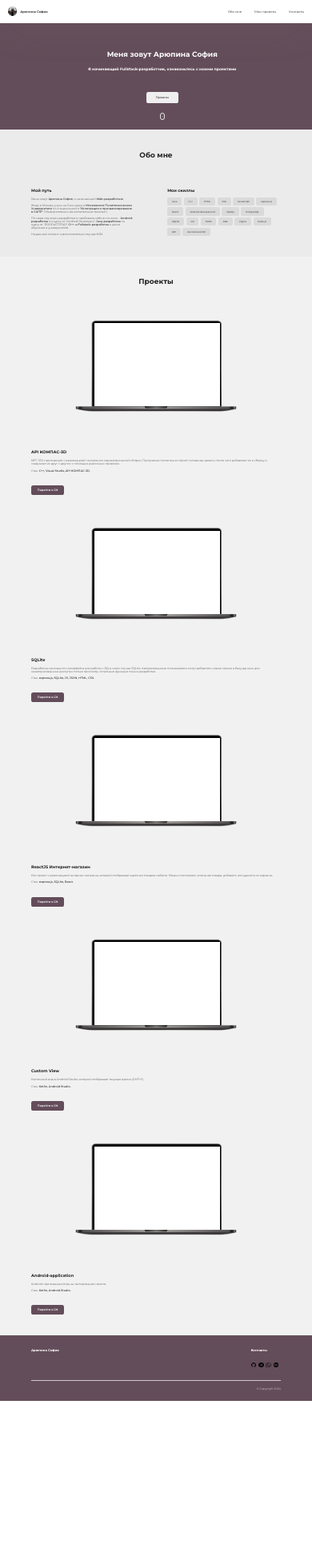
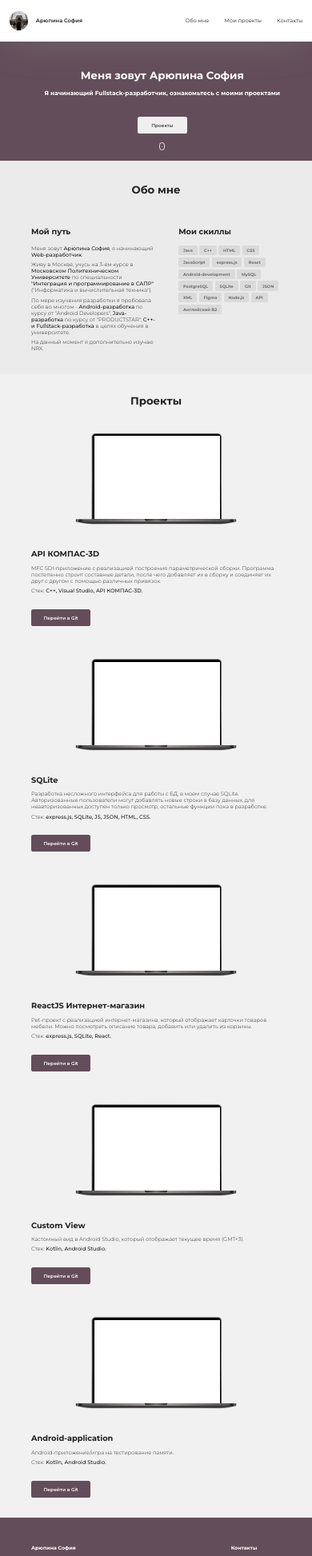
Before and after one commit to sophiarupina13/CV, a React (Create React App) app: page / in a window 390 px wide. Shown: the top 1946 px of the page at 80% size. Before the commit the page ends 1752 px from the top, so only its background shows below. Built offline with nearby package versions, Linux system fonts and the light colour scheme.

Commit message:
mobile fonts fixed

```diff
--- a/src/components/Main.js
+++ b/src/components/Main.js
@@ -62,7 +62,7 @@ export default function Body({ handleScrollToProjects, handleButtonClickKOMPAS,
                 <iframe src="./vid/kompasAPI.mp4" frameBorder="0" allowFullScreen title='kompas'></iframe>
               </div>
             </div>
-            <div>
+            <div classname='description'>
               <h3>API КОМПАС-3D</h3>
               <p>
                 <div className='paragraph'>MFC SDI-приложение с реализацией построения параметрической сборки. Программа постепенно строит составные детали, после чего добавляет их в сборку
@@ -79,7 +79,7 @@ export default function Body({ handleScrollToProjects, handleButtonClickKOMPAS,
                 <iframe src="./vid/auth.mp4" frameBorder="0" allowFullScreen title='kompas'></iframe>
               </div>
             </div>
-            <div>
+            <div classname='description'>
               <h3>SQLite</h3>
               <p>
                 <div className='paragraph'>Разработка несложного интерфейса для работы с БД, в моем случае SQLite. Авторизованные пользователи могут добавлять новые строки в базу данных, для
@@ -96,7 +96,7 @@ export default function Body({ handleScrollToProjects, handleButtonClickKOMPAS,
                 <iframe src="./vid/shop.mp4" frameBorder="0" allowFullScreen title='shop'></iframe>
               </div>
             </div>
-            <div>
+            <div classname='description'>
               <h3>ReactJS Интернет-магазин</h3>
               <p>
                 <div className='paragraph'>Pet-проект с реализацией интернет-магазина, который отображает карточки товаров мебели. Можно посмотреть описание товара, добавить
@@ -113,7 +113,7 @@ export default function Body({ handleScrollToProjects, handleButtonClickKOMPAS,
                 <iframe src="./vid/timeView.mp4" frameBorder="0" allowFullScreen title='shop'></iframe>
               </div>
             </div>
-            <div>
+            <div classname='description'>
               <h3>Custom View</h3>
               <p>
                 <div className='paragraph'>Кастомный вид в Android Studio, который отображает текущее время (GMT+3).</div>
@@ -129,7 +129,7 @@ export default function Body({ handleScrollToProjects, handleButtonClickKOMPAS,
                 <iframe src="./vid/timeZones.mp4" frameBorder="0" allowFullScreen title='shop'></iframe>
               </div>
             </div>
-            <div>
+            <div classname='description'>
               <h3>Android-application</h3>
               <p>
                 <div className='paragraph'>Android-приложение/игра на тестирование памяти.</div>
--- a/src/index.css
+++ b/src/index.css
@@ -29,7 +29,7 @@ button {
 }
 
 .wrapper {
-  padding: 1vh 2.5vw;
+  padding: 1.7vh 3vw;
 }
 
 li {
@@ -59,9 +59,9 @@ header nav {
 
 .logo .me {
   border-radius: 50%;
-  width: 3vw;
-  height: 3vw;
-  margin-right: 1vw;
+  width: 6vw;
+  height: 6vw;
+  margin-right: 2.5vw;
 }
 
 .nav {
@@ -71,8 +71,8 @@ header nav {
 }
 
 .nav li {
-  font-size: 1vw;
-  margin-left: 1rem;
+  font-size: 1.7vw;
+  margin-left: 1.2rem;
   cursor: pointer;
   transition: transform 500ms ease;
   font-weight: 400;
@@ -83,21 +83,21 @@ header nav {
 }
 
 header nav h1 {
-  font-size: 1vw;
+  font-size: 1.7vw;
   font-weight: 600;
 }
 
 body h1 {
-  font-size: 2.3vw;
+  font-size: 3.4vw;
 }
 
 body h3 {
-  font-size: 1.3vw;
+  font-size: 2.5vw;
   white-space: nowrap;
 }
 
 body p {
-  font-size: 0.9vw;
+  font-size: 1.7vw;
 }
 
 body p .paragraph:not(:last-child) {
@@ -127,12 +127,12 @@ body b {
 
 .intro h2 {
   margin-bottom: 3vh;
-  font-size: 1.2vw;
+  font-size: 1.9vw;
 }
 
 .intro button {
   border: none;
-  padding: 0.6vh 3vw;
+  padding: 0.8vh 4.4vw;
   border-radius: 0.3vh;
   cursor: pointer;
   transition: transform 500ms ease;
@@ -140,6 +140,7 @@ body b {
   -moz-box-shadow: 9px 4px 50px -13px rgba(0,0,0,0.6);
   box-shadow: 9px 4px 50px -13px rgba(0,0,0,0.6);
   margin-bottom: 3vw;
+  font-size: 1.5vw;
 }
 
 .intro button:hover {
@@ -147,8 +148,8 @@ body b {
 }
 
 .mouse {
-  width: 1vw;
-  height: 1.8vw;
+  width: 1.3vw;
+  height: 2vw;
   border: 1px solid #ffffffd5;
   border-radius: 2vw;
   position: relative;
@@ -179,28 +180,28 @@ body b {
 
 .about-me {
   background-color: #ebebeb;
-  padding: 3vh 10vw;
+  padding: 3.3vh 10vw;
   display: flex;
   flex-direction: column;
 }
 
 .about-me h1 {
   align-self: center;
-  margin-bottom: 0.3vh;
+  margin-bottom: 1rem;
 }
 
 .about-me .border {
-  margin-bottom: 4vh;
+  margin-bottom: 2.7vh;
 }
 
 .info {
   display: flex;
   justify-content: space-between;
-  gap: 5vh;
+  gap: 3vh;
 }
 
 .info h3 {
-  margin-bottom: 0.7vh;
+  margin-bottom: 1.5vh;
 }
 
 .skills ul {
@@ -216,7 +217,7 @@ body b {
   border-radius: 0.2vh;
   color: #707070;
   font-weight: 700;
-  font-size: 0.7vw;
+  font-size: 1.3vw;
   white-space: nowrap;
   cursor: pointer;
   transition: background 800ms ease, transform 800ms ease, color 800ms ease;
@@ -236,7 +237,7 @@ body b {
 }
 
 .projects h1 {
-  margin-bottom: 0.3vh;
+  margin-bottom: -1vh;
   align-self: center;
 }
 
@@ -267,23 +268,25 @@ body b {
 }
 
 .project-card h3 {
-  margin-bottom: 0.7vh;
+  margin-top: -1rem;
+  margin-bottom: 1vh;
   white-space: nowrap;
 }
 
 .project-card p {
-  margin-bottom: 1vh;
+  margin-bottom: 2vh;
 }
 
 .project-card button {
   border: none;
-  padding: 1vw 2vw;
+  padding: 1.8vw 4vw;
   background: #644d5a;
   color: white;
   font-weight: 600;
   border-radius: 0.3vh;
   cursor: pointer;
   transition: transform 500ms ease;
+  font-size: 1.5vw;
 }
 
 .project-card button:hover {
@@ -291,7 +294,7 @@ body b {
 }
 
 .footer-wrapper {
-  padding: 2vh 10vw;
+  padding: 4vh 10vw;
 }
 
 footer {
@@ -307,7 +310,7 @@ footer .contacts {
 
 footer h4 {
   margin-bottom: 1vw;
-  font-size: 1vw;
+  font-size: 1.6vw;
 }
 
 .contacts ul {
@@ -315,11 +318,11 @@ footer h4 {
 }
 
 .contacts ul li {
-  margin-right: 0.7vw;
+  margin-right: 1.3vw;
 }
 
 footer img {
-  width: 1.7vw;
+  width: 2.7vw;
   cursor: pointer;
   transition: transform 500ms ease;
 }
@@ -335,6 +338,7 @@ footer .border {
 
 footer p {
   float: right;
+  font-size: 1.3vw;
 }
 
 @media screen and (min-width: 1290px) {
```
